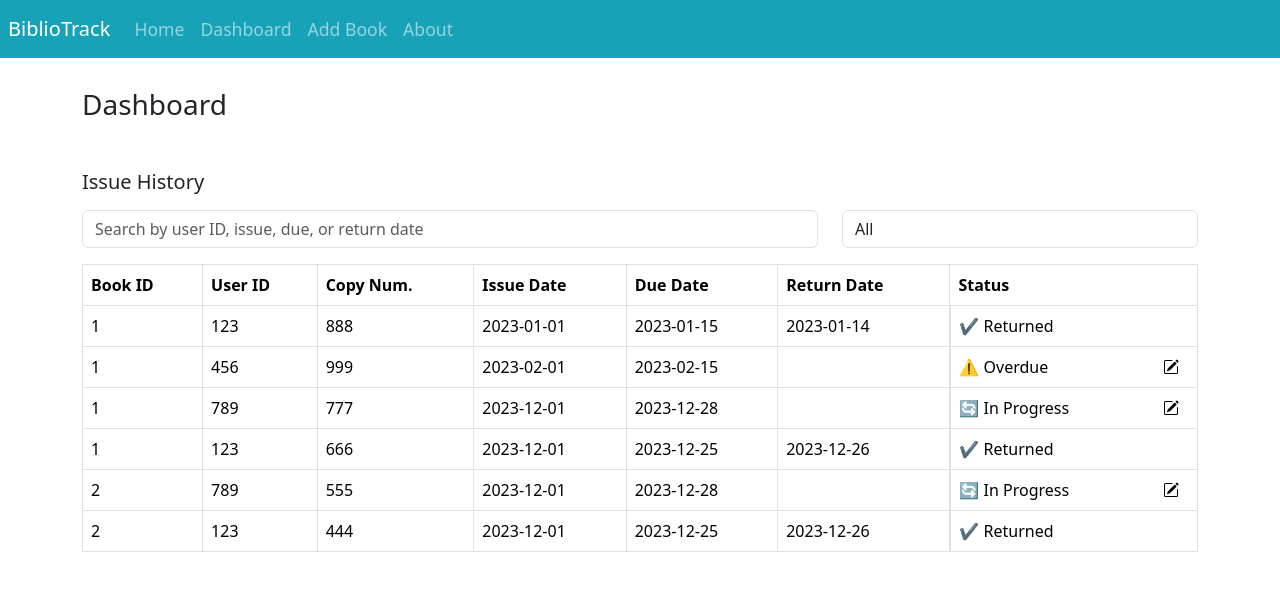
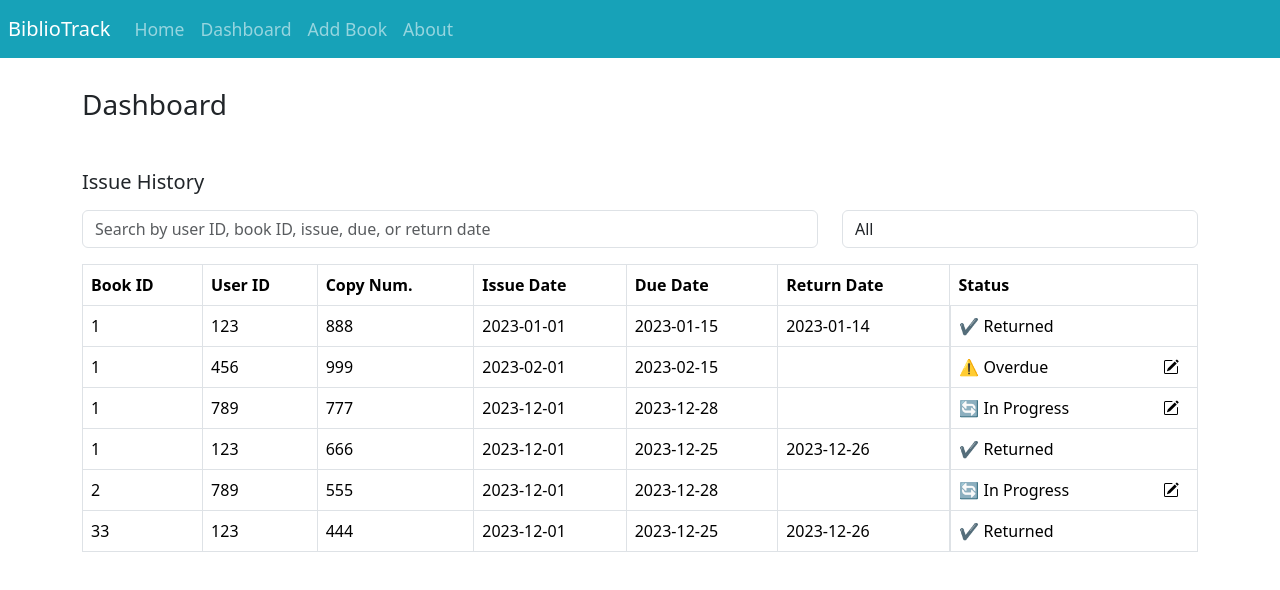
Before and after one commit to BiblioTrack/bibliotrack-frontend, a React (Create React App) app: page /dashboard in a window 1280 px wide. Shown: the top 590 px of the page. Built offline with nearby package versions, Linux system fonts and the light colour scheme.

Commit message:
add bookId to searchQuery

```diff
--- a/src/components/IssueHistoryAdmin.js
+++ b/src/components/IssueHistoryAdmin.js
@@ -14,7 +14,7 @@ const calculateStatus = (dueDate, returnDate) => {
   }
 };
 
-const IssueHistoryAdmin = ({ issueHistory , showIdColumn = true}) => {
+const IssueHistoryAdmin = ({ issueHistory , showBookIdColumn = true}) => {
   const [showReturnModal, setShowReturnModal] = useState(false);
   const [selectedIssue, setSelectedIssue] = useState(null);
 
@@ -31,6 +31,7 @@ const IssueHistoryAdmin = ({ issueHistory , showIdColumn = true}) => {
     // Apply search filter
     const matchesSearch =
       issue.userId.toLowerCase().includes(searchQuery.toLowerCase()) ||
+      ( showBookIdColumn && issue.bookId.toLowerCase().includes(searchQuery.toLowerCase()))||
       issue.issueDate.includes(searchQuery) ||
       issue.dueDate.includes(searchQuery) ||
       (issue.returnDate && issue.returnDate.includes(searchQuery));
@@ -53,7 +54,7 @@ const IssueHistoryAdmin = ({ issueHistory , showIdColumn = true}) => {
           <Form.Group controlId="searchQuery" className="col-md-8 mb-3 mb-md-0">
             <Form.Control
               type="text"
-              placeholder="Search by user ID, issue, due, or return date"
+              placeholder={`Search by user ID, ${showBookIdColumn ? "book ID, " : ""}issue, due, or return date`}
               value={searchQuery}
               onChange={(e) => setSearchQuery(e.target.value)}
             />
@@ -77,7 +78,7 @@ const IssueHistoryAdmin = ({ issueHistory , showIdColumn = true}) => {
       <Table bordered responsive style={{ whiteSpace: 'nowrap' }}>
         <thead>
           <tr>
-            {showIdColumn && <th>Book ID</th>}
+            {showBookIdColumn && <th>Book ID</th>}
             <th>User ID</th>
             <th>Copy Num.</th>
             <th>Issue Date</th>
@@ -97,7 +98,7 @@ const IssueHistoryAdmin = ({ issueHistory , showIdColumn = true}) => {
                 onClick={() => isClickable && handleShowReturnModal(issue)}
                 style={{ cursor: isClickable ? 'pointer' : 'default' }}
               >
-                {showIdColumn && <td>{issue.bookId}</td>}
+                {showBookIdColumn && <td>{issue.bookId}</td>}
                 <td>{issue.userId}</td>
                 <td>{issue.copyNumber}</td>
                 <td>{issue.issueDate}</td>
--- a/src/pages/BookPage/components/Book.js
+++ b/src/pages/BookPage/components/Book.js
@@ -39,7 +39,7 @@ const Book = ({ book }) => {
       <Row>
         {/* Add more details as needed */}
         {isAdmin &&
-          <IssueHistoryAdmin issueHistory={dummyIssueHistory} showIdColumn={false} />
+          <IssueHistoryAdmin issueHistory={dummyIssueHistory} showBookIdColumn={false} />
         }
       </Row>
     </Container>
--- a/src/pages/DashboardPage/components/Dashboard.js
+++ b/src/pages/DashboardPage/components/Dashboard.js
@@ -3,7 +3,7 @@ import { useAuth } from '../../AuthPages/AuthContext.js';
 import IssueHistoryAdmin from '../../../components/IssueHistoryAdmin';
 import { Container } from 'react-bootstrap';
 
-const Dashboard = ({}) => {
+const Dashboard = () =>{
 
     const { isAdmin } = useAuth();
 
@@ -15,7 +15,7 @@ const Dashboard = ({}) => {
       { userId: '789', bookId: '1' , copyNumber: '777', issueDate: '2023-12-01', dueDate: '2023-12-28', returnDate: null},
       { userId: '123', bookId: '1' , copyNumber: '666', issueDate: '2023-12-01', dueDate: '2023-12-25', returnDate: '2023-12-26'},
       { userId: '789', bookId: '2' , copyNumber: '555', issueDate: '2023-12-01', dueDate: '2023-12-28', returnDate: null},
-      { userId: '123', bookId: '2' , copyNumber: '444', issueDate: '2023-12-01', dueDate: '2023-12-25', returnDate: '2023-12-26'},
+      { userId: '123', bookId: '33' , copyNumber: '444', issueDate: '2023-12-01', dueDate: '2023-12-25', returnDate: '2023-12-26'},
     ];
 
 
```
